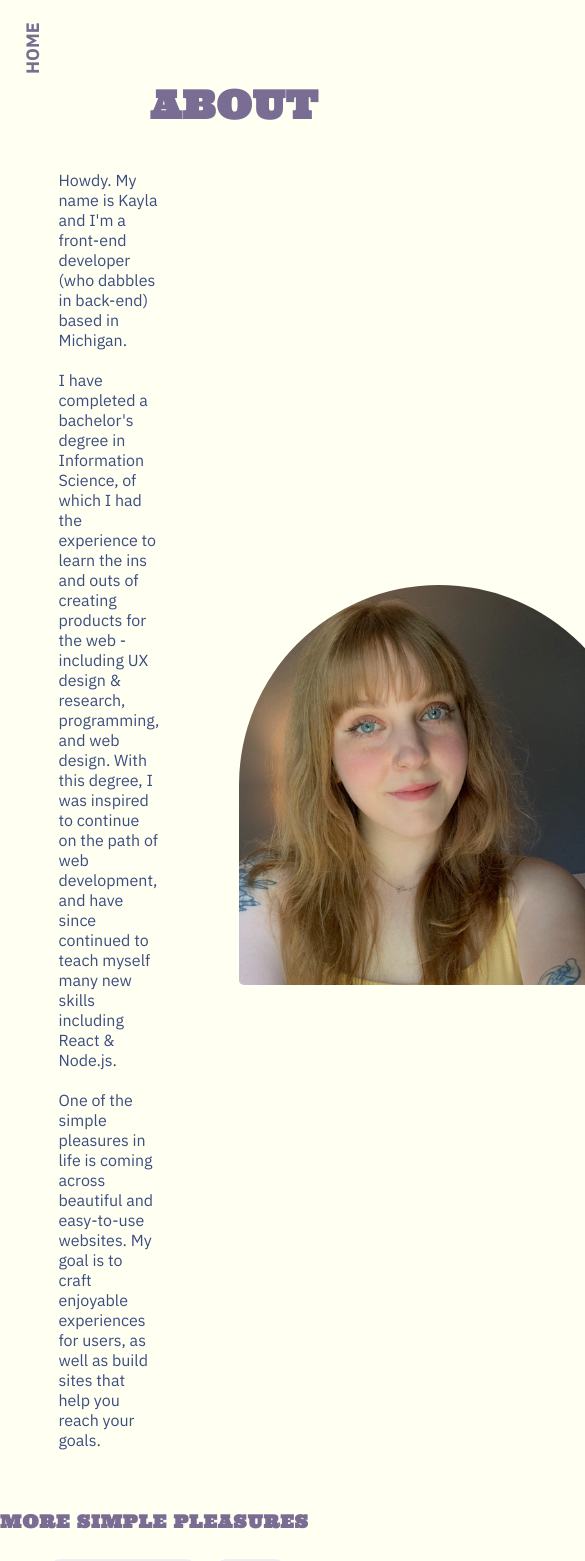
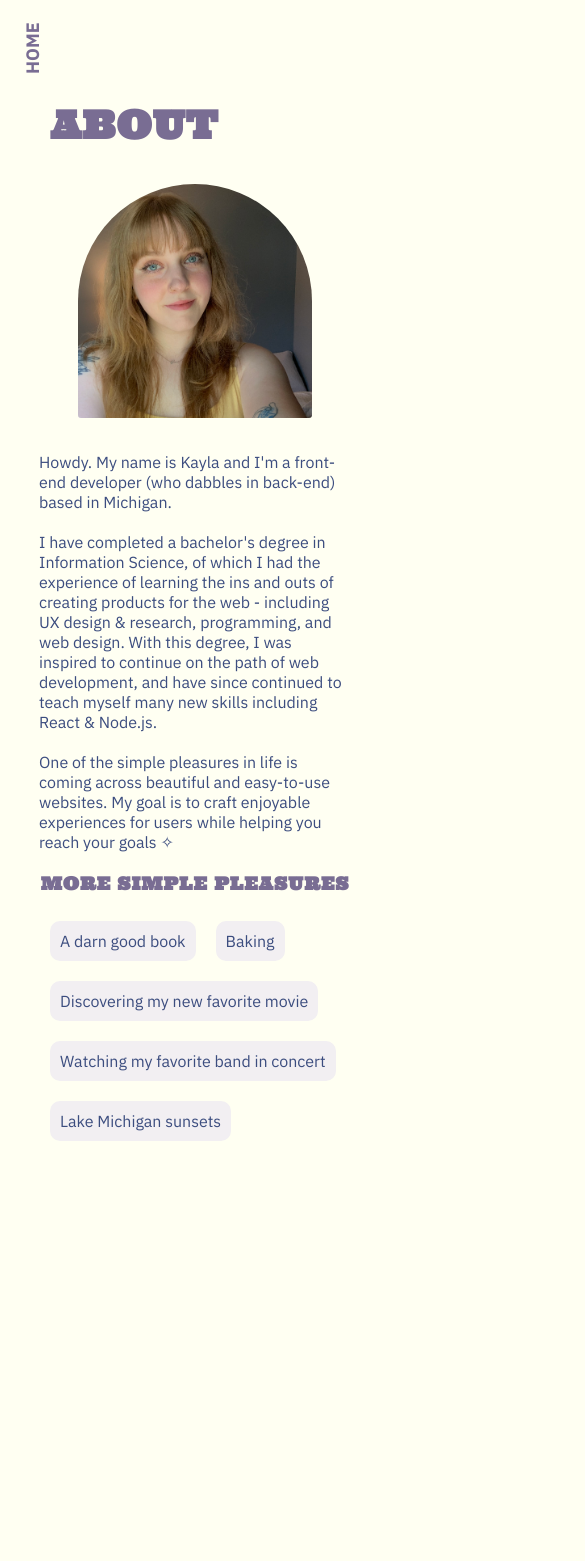
Before and after one commit to huntkay1/portfolio, a React (Vite) app: page /about in a window 390 px wide. Shown: the top 1561 px of the page, 585 px wide, since content can reach past the window. After the commit the page ends 1167 px from the top, so only its background shows below. Built offline with nearby package versions, Linux system fonts and the light colour scheme.

Commit message:
Make about page mobile responsive

```diff
--- a/src/components/About.jsx
+++ b/src/components/About.jsx
@@ -14,14 +14,14 @@ function About() {
                     Howdy. My name is Kayla and I'm a front-end developer (who dabbles in back-end) based in Michigan.
                     </p>
                     <p>
-                    I have completed a bachelor's degree in Information Science, of which I had the experience to learn
+                    I have completed a bachelor's degree in Information Science, of which I had the experience of learning
                     the ins and outs of creating products for the web - including UX design & research, programming, and
                     web design. With this degree, I was inspired to continue on the path of web development, and have since
                     continued to teach myself many new skills including React & Node.js.
                     </p>
                     <p>
                         One of the simple pleasures in life is coming across beautiful and easy-to-use websites. My goal is to craft
-                        enjoyable experiences for users, as well as build sites that help you reach your goals.
+                        enjoyable experiences for users while helping you reach your goals &#10023;
                     </p>
                 </div>
 
--- a/src/styles/About.css
+++ b/src/styles/About.css
@@ -6,10 +6,6 @@
 
 .about .home-button {
     color: var(--PURPLE-COLOR);
-}
-
-.about-main {
-    display: flex;
 }
 
 .me {
@@ -57,3 +53,44 @@
     margin: 10px;
     border-radius: 10px;
 }
+
+@media (max-width: 430px) {
+
+    .about .page-header {
+        margin-left: 50px;
+        margin-top: 100px;
+    }
+    .me {
+        width: 60vw;
+        height: 60vw;
+        margin: 4vh 0;
+    }
+
+    .about-main {
+        display: flex;
+        flex-direction: column-reverse;
+        margin: 0 10vw;
+    }
+
+    .fav-header {
+        text-align: center;
+    }
+}
+
+@media (min-width: 540px) and (max-width: 1500px) {
+
+    .about .page-header {
+        margin-left: 100px;
+        margin-top: 100px;
+    }
+
+    .me {
+        width: 30vw;
+        height: 30vw;
+        margin: 0;
+    }
+
+    .favorites {
+        padding-left: 10vw;
+    }
+}
```
